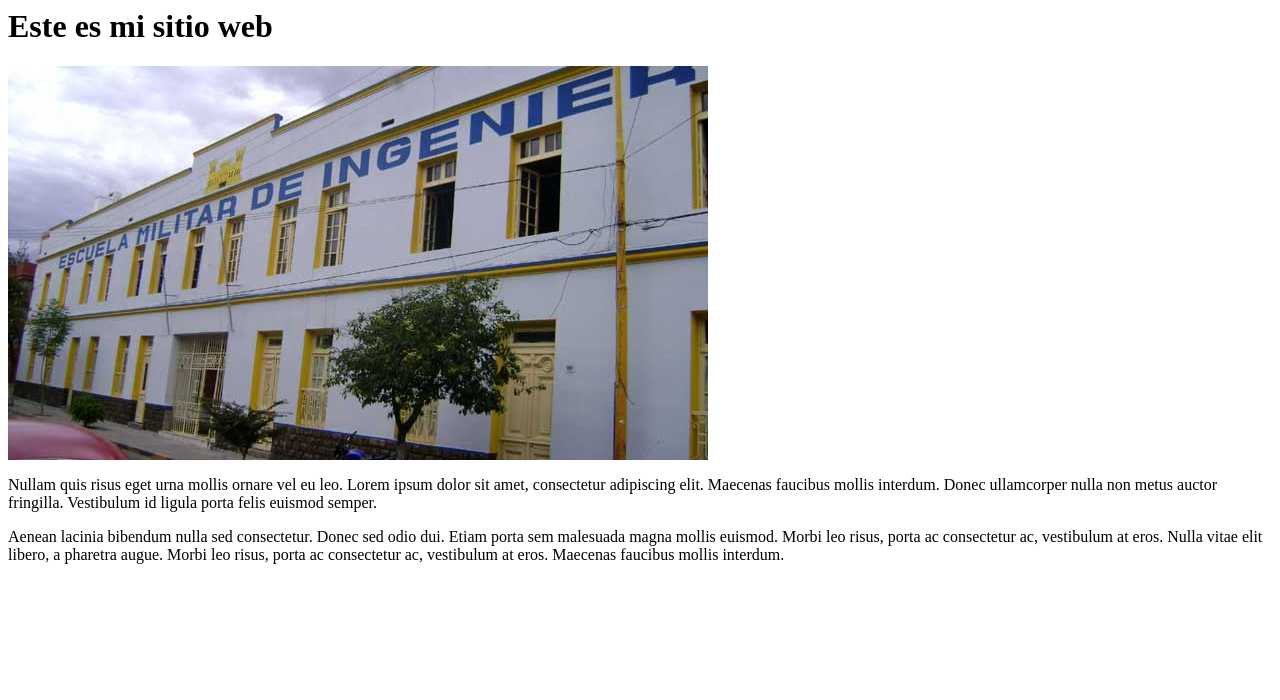
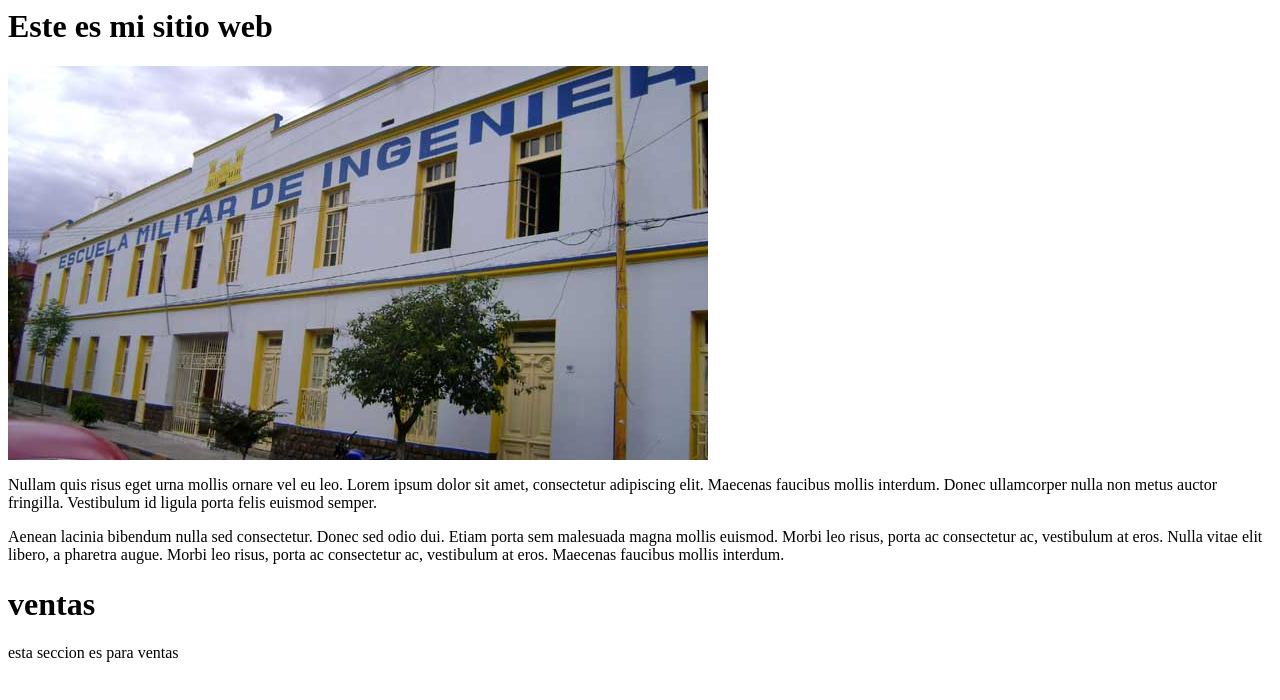
Before and after one commit to Pollito777/website-gerald, a plain HTML site: page index.html in a window 1280 px wide. Drawn offline with Linux system fonts and the light colour scheme.

Commit message:
se crearon los archivos para el modulo de ventas

```diff
--- a/index.html
+++ b/index.html
@@ -14,6 +14,7 @@ Nullam quis risus eget urna mollis ornare vel eu leo. Lorem ipsum dolor sit amet
 <p>
 Aenean lacinia bibendum nulla sed consectetur. Donec sed odio dui. Etiam porta sem malesuada magna mollis euismod. Morbi leo risus, porta ac consectetur ac, vestibulum at eros. Nulla vitae elit libero, a pharetra augue. Morbi leo risus, porta ac consectetur ac, vestibulum at eros. Maecenas faucibus mollis interdum.
 </p>
-
+<h1>ventas</h1>
+    esta seccion es para ventas
 </body>
 </html>
```
Also changed, not shown: ventas.js (added).
